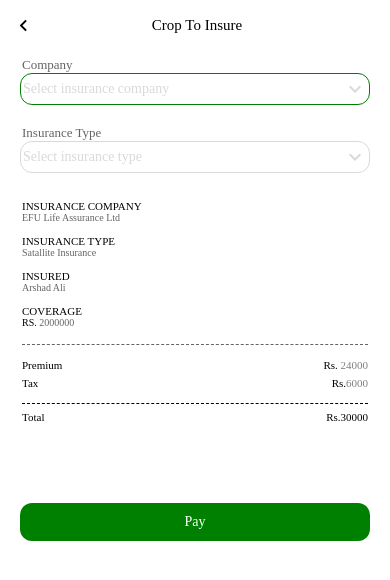
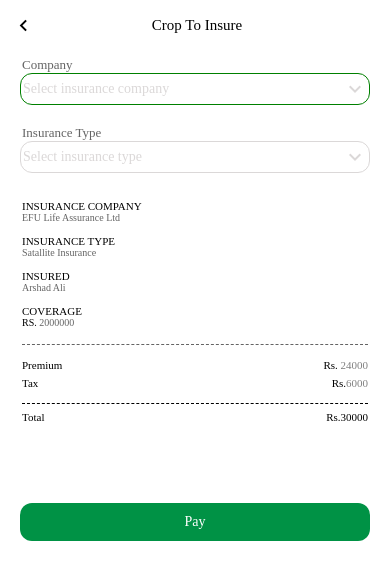
Before and after one commit to Shehiryar12/CropsSecure, a React Native app: screen / in a window 390 px wide. Shown: the top 580 px of the page. Built offline with nearby package versions, Linux system fonts and the light colour scheme.

Commit message:
CROPSECURE

```diff
--- a/Src/Screens/Insurance.js
+++ b/Src/Screens/Insurance.js
@@ -144,7 +144,7 @@ const styles = StyleSheet.create({
           marginTop:7,
   },
   buttonstyle:{
-    backgroundColor:"green",
+    backgroundColor:"#009245",
     paddingVertical:11,
     borderRadius:12,
     marginHorizontal:20,
```
